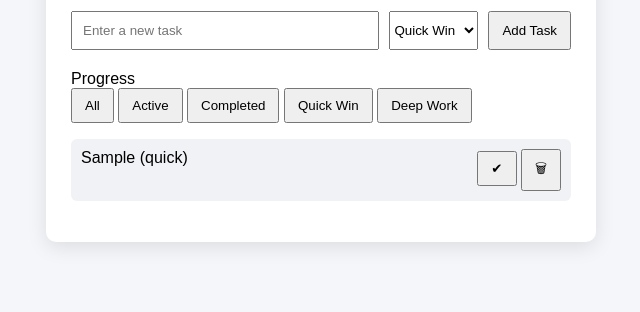
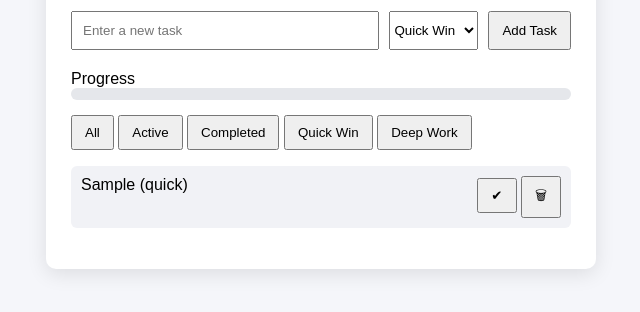
Before and after one commit to Pavan755/task-manager, a plain HTML site: page index.html in a window 1280 px wide. Both pictures are taken after typing "Sample" into the empty fields and a click on the button "Add Task". Shown: the part 142-454 px from the top of the page, without its empty margins (319-959 px from the left). Drawn offline with Linux system fonts and the light colour scheme.

Commit message:
refactor: clean task rendering logic and fix filter implmentation

```diff
--- a/index.html
+++ b/index.html
@@ -28,10 +28,14 @@
 
         <div class="progress-section">
 
-            <label>Progress</label>
+            <div class="progress-section">
 
-            <div class="progress-bar">
-                <div id="progress"></div>
+                <label>Progress</label>
+
+                <div class="progress-bar">
+                    <div id="progress"></div>
+                </div>
+
             </div>
 
         </div>
--- a/script.js
+++ b/script.js
@@ -1,30 +1,36 @@
+// -----------------------------
+// DOM Elements
+// -----------------------------
 
-// DOM Elements
-
-
-const taskInput = document.getElementById("taskInput");
-const energyTag = document.getElementById("energyTag");
-const addTaskBtn = document.getElementById("addTaskBtn");
-const taskList = document.getElementById("taskList");
+const taskInput = document.getElementById("taskInput");   // Task input field
+const energyTag = document.getElementById("energyTag");   // Energy tag dropdown
+const addTaskBtn = document.getElementById("addTaskBtn"); // Add task button
+const taskList = document.getElementById("taskList");     // Task list container
+const progressBar = document.getElementById("progress");  // Progress bar element
 
 
 
+// -----------------------------
 // Load tasks from localStorage
-// If nothing exists → uses empty array
+// If nothing exists → use empty array
+// -----------------------------
+
+let tasks = JSON.parse(localStorage.getItem("tasks")) || [];
+let currentFilter = "all";   // Default filter
 
 
-let tasks = JSON.parse(localStorage.getItem("tasks")) || []; // Array of task objects
-let currentFilter= "all"; // Default filter for energy tags
 
-
+// -----------------------------
 // Add task button click event
-
+// -----------------------------
 
 addTaskBtn.addEventListener("click", addTask);
 
 
 
+// -----------------------------
 // Function: Add a new task
+// -----------------------------
 
 function addTask() {
 
@@ -39,7 +45,7 @@ function addTask() {
 
     // Create task object
     const task = {
-        id: Date.now(),     // unique id
+        id: Date.now(),   // Unique ID
         text: text,
         energy: energy,
         completed: false
@@ -48,26 +54,49 @@ function addTask() {
     // Add task to array
     tasks.push(task);
 
-    // Save tasks in localStorage
+    // Save tasks to localStorage
     saveTasks();
 
     // Clear input field
     taskInput.value = "";
 
-    // Re-render tasks
+    // Re-render UI
     renderTasks();
 }
 
 
 
+// -----------------------------
 // Function: Render tasks on UI
+// -----------------------------
 
 function renderTasks() {
 
     // Clear existing list
     taskList.innerHTML = "";
 
-    tasks.forEach(task => {
+    let filteredTasks = tasks;
+
+    // Apply filters
+    if (currentFilter === "active") {
+        filteredTasks = tasks.filter(task => !task.completed);
+    }
+
+    if (currentFilter === "completed") {
+        filteredTasks = tasks.filter(task => task.completed);
+    }
+
+    if (currentFilter === "quick") {
+        filteredTasks = tasks.filter(task => task.energy === "quick");
+    }
+
+    if (currentFilter === "deep") {
+        filteredTasks = tasks.filter(task => task.energy === "deep");
+    }
+
+
+    // Display tasks
+    filteredTasks.forEach(task => {
 
         const li = document.createElement("li");
 
@@ -87,12 +116,15 @@ function renderTasks() {
 
     });
 
+    // Update progress bar
+    updateProgress();
 }
 
 
 
+// -----------------------------
 // Function: Toggle task complete
-
+// -----------------------------
 
 function toggleTask(id) {
 
@@ -106,22 +138,7 @@ function toggleTask(id) {
 
     });
 
-    // Save updated tasks
-    saveTasks();
-
-    // Re-render UI
-    renderTasks();
-}
-
-
-// Function: Delete task
-
-
-function deleteTask(id) {
-
-    tasks = tasks.filter(task => task.id !== id);
-
-    // Save updated tasks
+    // Save tasks
     saveTasks();
 
     // Re-render UI
@@ -130,74 +147,74 @@ function deleteTask(id) {
 
 
 
-// Function: Save tasks to localStorage
+// -----------------------------
+// Function: Delete task
+// -----------------------------
+
+function deleteTask(id) {
+
+    tasks = tasks.filter(task => task.id !== id);
+
+    // Save tasks
+    saveTasks();
+
+    // Re-render UI
+    renderTasks();
+}
 
 
+
+// -----------------------------
+// Function: Save tasks to localStorage
+// -----------------------------
+
 function saveTasks() {
+
     localStorage.setItem("tasks", JSON.stringify(tasks));
+
 }
+
+
+
+// -----------------------------
+// Function: Update progress bar
+// -----------------------------
+
+function updateProgress() {
+
+    const total = tasks.length;
+
+    const completed = tasks.filter(task => task.completed).length;
+
+    const percent = total === 0 ? 0 : (completed / total) * 100;
+
+    progressBar.style.width = percent + "%";
+
+}
+
+
+
+// -----------------------------
+// Filter button logic
+// -----------------------------
+
+const filterButtons = document.querySelectorAll(".filters button");
+
+filterButtons.forEach(button => {
+
+    button.addEventListener("click", () => {
+
+        currentFilter = button.getAttribute("data-filter");
+
+        renderTasks();
+
+    });
+
+});
 
 
 
 // Render tasks when page loads
 
 
-function renderTasks() {
-    // Clear existing list
-    taskList.innerHTML = "";
-
-    let filteredTasks = tasks;
-
-    // Apply filters based on currentFilter value
-    if (currentFilter !== "active") {
-        filteredTasks = tasks.filter(task => task=> !task.completed);
-
-    }
-
-    if (currentFilter === "completed") {
-        filteredTasks = tasks.filter(task => task.completed);
-    }
-
-    if (currentFilter === "quick")  {
-        filteredTasks = tasks.filter(task => task.energy === "quick");
-    }
-
-    if (currentFilter ==="deep") {
-        filteredTasks = tasks.filter(task => task.energy === "deep");
-    }
-
-    filteredTasks.forEach(task => {
-
-        const li = document.createElement("li");
-        // Apply completed style
-        li.className = task.completed ? "completed" : "";
-
-        li.innerHTML = `
-            <span>${task.text} (${task.energy})</span>
-
-            <div class="task-actions">
-                <button onclick="toggleTask(${task.id})">✔</button>
-                <button onclick="deleteTask(${task.id})">🗑</button>
-            </div>
-        `;
-
-        taskList.appendChild(li);
-
-    });
-
-}
-
-// filter button logic
-const filterButtons = document.querySelectorAll(".filters button"); // Select all filter buttons
-
-filterButtons.forEach(button => {
-
-    button.addEventListener("click", () => {
-
-        currentFilter = button.getAttribute("data-filter"); // Update current filter based on button's data-filter attribute
-
-        renderTasks(); // Re-render tasks with the new filter applied
-
-    });
-
-});
+renderTasks();
--- a/styles.css
+++ b/styles.css
@@ -52,3 +52,24 @@ li {
   text-decoration: line-through;
   color: gray;
 }
+
+/* Progress Bar */
+
+.progress-section {
+  margin-bottom: 15px;
+}
+
+.progress-bar {
+  width: 100%;
+  height: 12px;
+  background: #e5e7eb;
+  border-radius: 6px;
+  overflow: hidden;
+}
+
+#progress {
+  height: 100%;
+  width: 0%;
+  background: #10b981;
+  transition: width 0.3s ease;
+}
```
